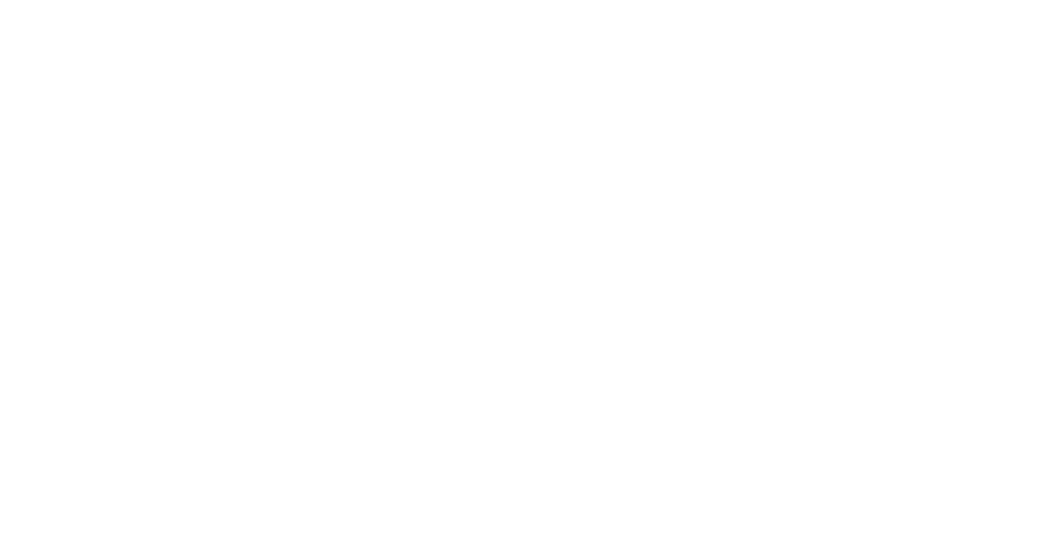
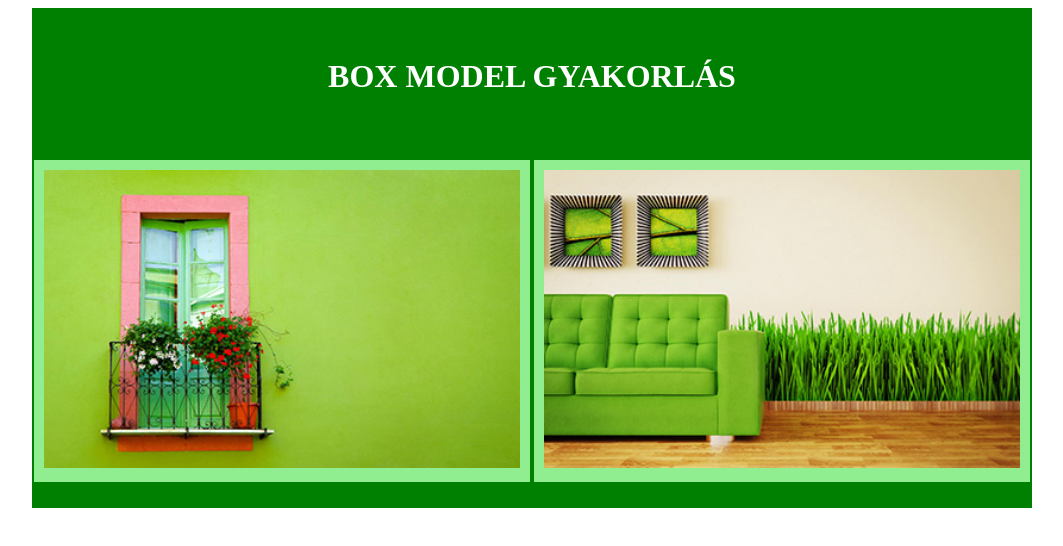
Before and after one commit to kovacs-akos/03_boxmodel, a plain HTML site: page index.html in a window 1280 px wide. Shown: the whole page, without its empty margins (108-1171 px from the left). Drawn offline with Linux system fonts and the light colour scheme.

Commit message:
oszlop2 kész

```diff
--- a/index.html
+++ b/index.html
@@ -8,6 +8,21 @@
     <link rel="stylesheet" href="style.css">
 </head>
 <body>
+    <div id="wrapper">
+        <div id="header">
+            <h1>Box Model Gyakorlás</h1>
+        </div>
+        <div id="main">
+            <div class="oszlop2">
+                <img src="./img/1.jpg" alt="">
+            </div>
+            <div class="oszlop2">
+                <img src="./img/2.jpg" alt="">
+            </div>
+            <div class="clear"></div>
+        </div>
+        <div id="footer"></div>
+    </div>
 
 </body>
 </html>
--- a/style.css
+++ b/style.css
@@ -0,0 +1,38 @@
+#wrapper {
+    width: 1000px;
+    margin-left: auto;
+    margin-right: auto;
+    background-color: green;
+    min-height: 500px;
+}
+
+#header {
+    width: 100%;
+    height: 150px;
+    text-align: center;
+}
+#header h1 {
+    color: white;
+    margin-top: 50px;
+    display: inline-block;
+    text-transform: uppercase;
+}
+
+#main {
+    width: 100%;
+}
+
+.oszlop2 {
+    float: left;
+    width: 496px;
+    background-color: lightgreen;
+    margin: 2px;
+}
+.oszlop2 img {
+    margin: 10px;
+    width: 476px;
+}
+
+.clear {
+    clear: both;
+}
```
